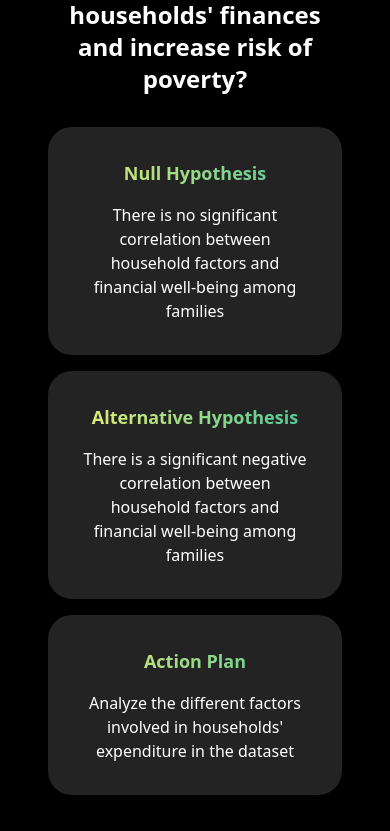
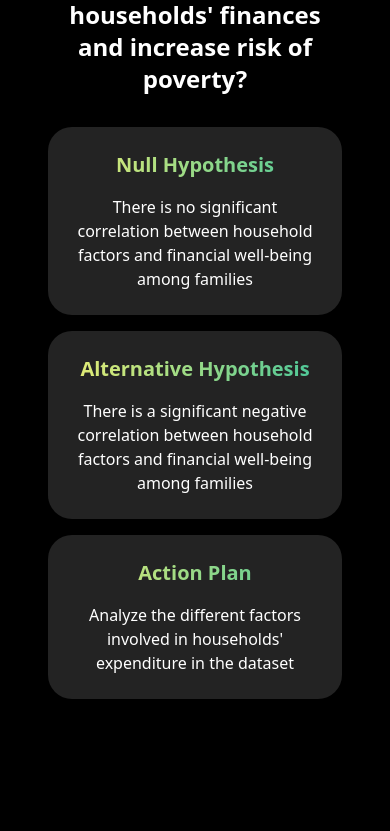
Before and after one commit to riru12/cs132portfolio, a SvelteKit app: page / in a window 390 px wide. Shown: the part 2804-3635 px from the top of the page. Built offline with nearby package versions, Linux system fonts and the light colour scheme.

Commit message:
adjusted font sizes in bg and padding

```diff
--- a/src/components/Background-2.svelte
+++ b/src/components/Background-2.svelte
@@ -7,20 +7,20 @@
             What are the factors that <span class="gradient-text">most negatively</span> affect Filipino households' finances and increase risk of poverty?
         </div>
         <div class="grid grid-cols-1 2xl:grid-cols-3 gap-4 2xl:gap-8">
-            <div class="grid grid-cols-1 bg-[#232323] rounded-3xl p-6 2xl:p-8 text-white max-w-96 2xl:max-w-auto text-lg lg:text-xl">
-                <p class="gradient-text p-2 font-bold text-center content-end">
+            <div class="grid grid-cols-1 bg-[#232323] rounded-3xl p-4 2xl:p-6 text-white max-w-96 2xl:max-w-auto text-lg lg:text-xl">
+                <p class="gradient-text p-2 font-bold text-center content-end text-xl lg:text-2xl">
                     Null Hypothesis
                 </p>
                 <p class="p-2 text-center text-white text-base 2xl:text-lg">There is no significant correlation between household factors and financial well-being among families</p>
             </div>
-            <div class="grid grid-cols-1 bg-[#232323] rounded-3xl p-6 2xl:p-8 text-white max-w-96 2xl:max-w-auto text-lg lg:text-xl">
-                <p class="gradient-text p-2 font-bold text-center content-end">
+            <div class="grid grid-cols-1 bg-[#232323] rounded-3xl p-4 2xl:p-6 text-white max-w-96 2xl:max-w-auto text-lg lg:text-xl">
+                <p class="gradient-text p-2 font-bold text-center content-end text-xl lg:text-2xl">
                     Alternative Hypothesis
                 </p>
                 <p class="p-2 text-center text-white text-base 2xl:text-lg">There is a significant negative correlation between household factors and financial well-being among families</p>
             </div>
-            <div class="grid grid-cols-1 bg-[#232323] rounded-3xl p-6 2xl:p-8 text-white max-w-96 2xl:max-w-auto text-lg lg:text-xl">
-                <p class="gradient-text p-2 font-bold text-center content-end">
+            <div class="grid grid-cols-1 bg-[#232323] rounded-3xl p-4 2xl:p-6 text-white max-w-96 2xl:max-w-auto text-lg lg:text-xl">
+                <p class="gradient-text p-2 font-bold text-center content-end text-xl lg:text-2xl">
                     Action Plan
                 </p>
                 <p class="p-2 text-center text-white text-base 2xl:text-lg">Analyze the different factors involved in households' expenditure in the dataset</p>
```
